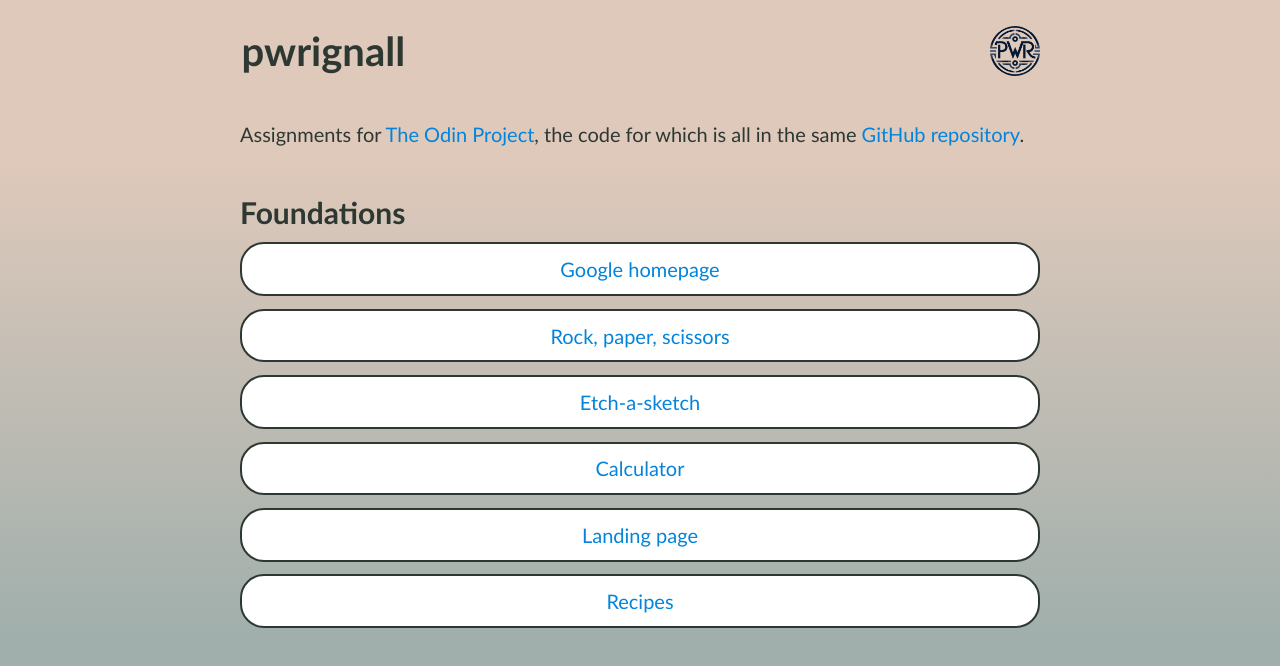
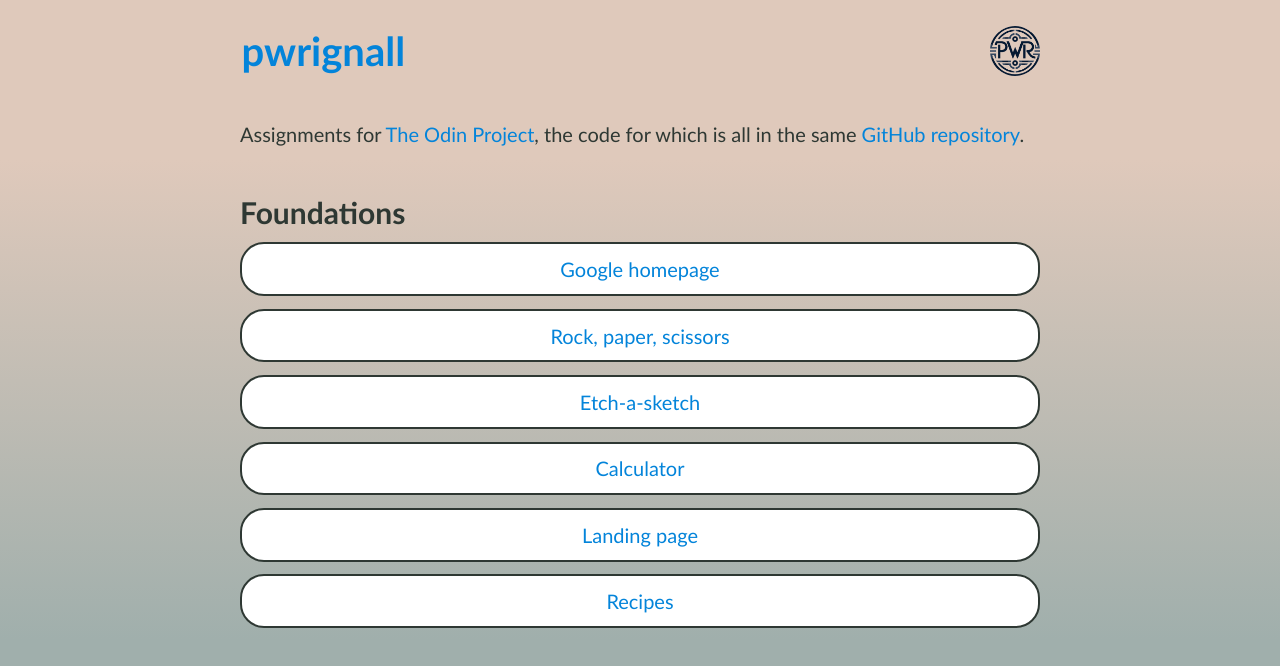
Before and after one commit to pwrignall/odin, a plain HTML site: page index.html in a window 1280 px wide. Drawn offline with Linux system fonts and the light colour scheme.

Commit message:
Make title a link

```diff
--- a/index.html
+++ b/index.html
@@ -9,14 +9,15 @@
   <link rel="icon" type="image/png" sizes="32x32" href="favicon-32x32.png">
   <link rel="icon" type="image/png" sizes="16x16" href="favicon-16x16.png">
   <link rel="manifest" href="site.webmanifest">
-
-  <title>pwrignall</title>
+  <title>pwrignall: The Odin Project</title>
 </head>
 
 <body>
   <header>
-    <h1>pwrignall</h1>
-    <img src="./android-chrome-192x192.png" height="50" width="50" alt="pwrignall logo" />
+    <a href="/">
+      <h1>pwrignall</h1>
+      <img src="./android-chrome-192x192.png" height="50" width="50" alt="pwrignall logo" />
+    </a>
   </header>
   <main>
 
--- a/styles.css
+++ b/styles.css
@@ -50,7 +50,7 @@ header, main {
   padding: 0 1rem;
 }
 
-header {
+header a {
   display: flex;
   justify-content: space-between;
   align-items: center;
```
